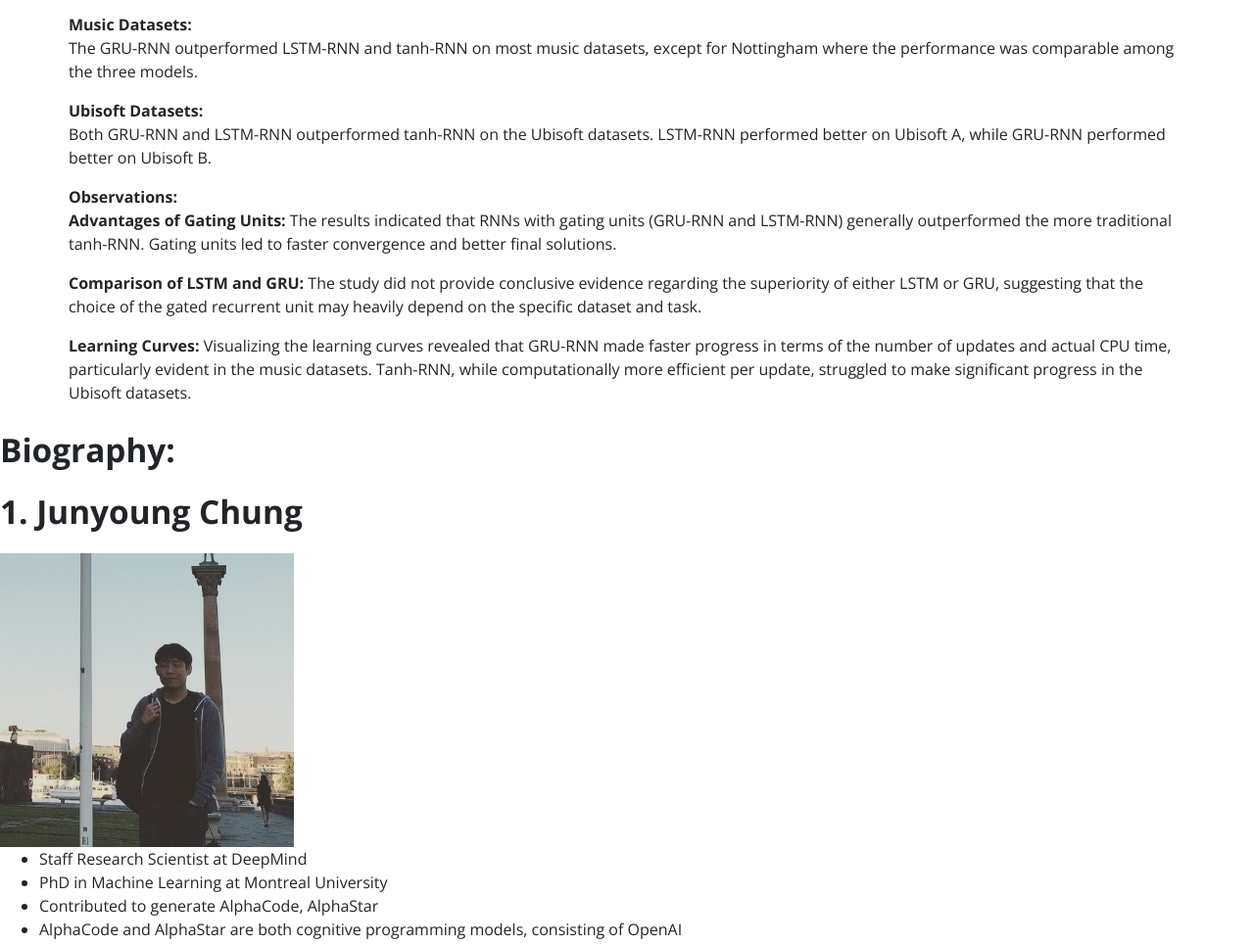
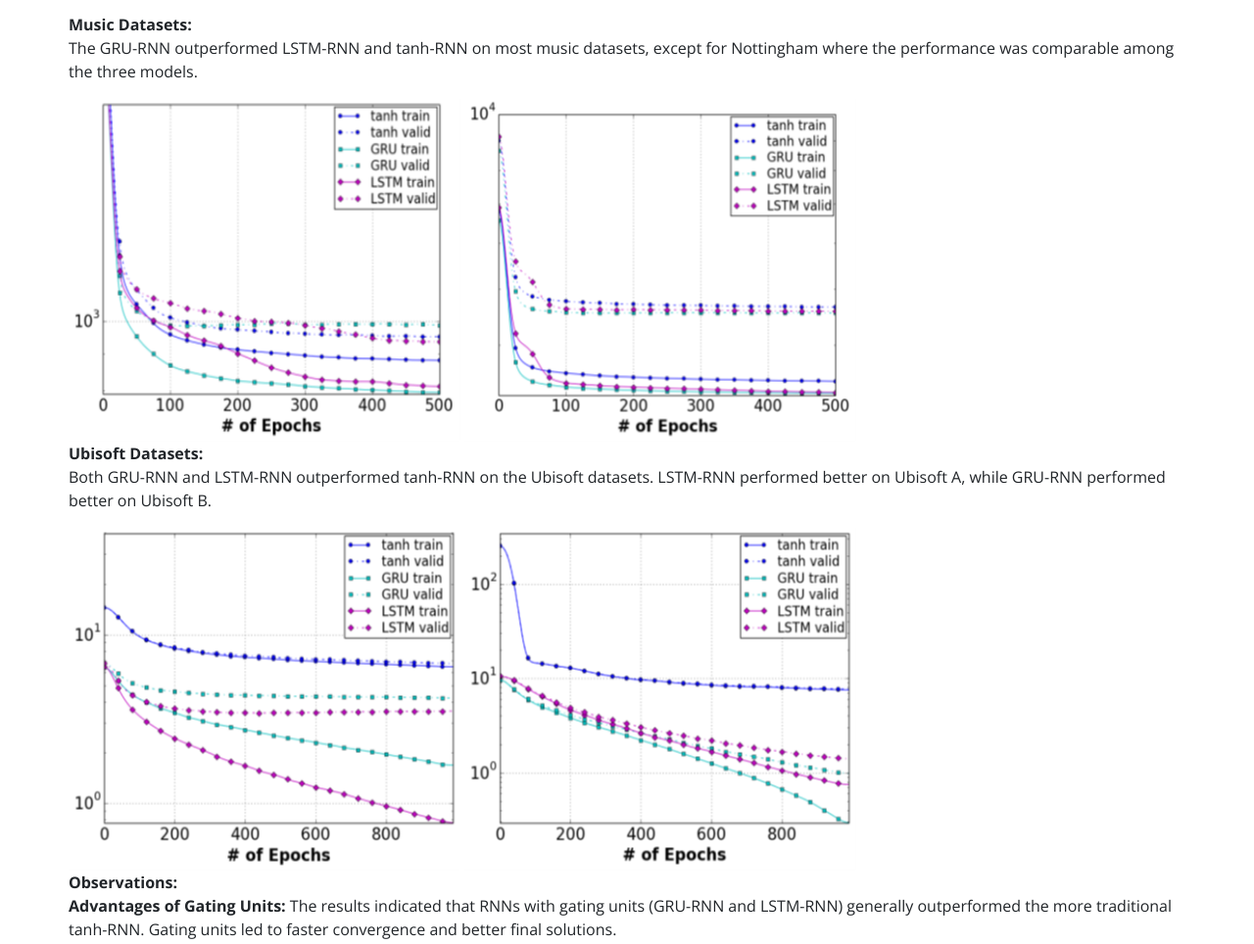
Before and after one commit to JGP2L8CY/GRU, a plain HTML site: page index.html in a window 1280 px wide. Shown: the part 1597-2561 px from the top of the page at 98% size. Drawn offline with nearby package versions, Linux system fonts and the light colour scheme.

Commit message:
update results

```diff
--- a/index.html
+++ b/index.html
@@ -68,8 +68,19 @@
 
           <b>Music Datasets:</b>
           <p>The GRU-RNN outperformed LSTM-RNN and tanh-RNN on most music datasets, except for Nottingham where the performance was comparable among the three models.</p>
+
+          <div>
+          <img src="results1.png" alt="results 1" width="400" height="350">
+          <img src="results2.png" alt="results 2" width="400" height="350">
+          </div>
+
           <b>Ubisoft Datasets:</b>
           <p>Both GRU-RNN and LSTM-RNN outperformed tanh-RNN on the Ubisoft datasets. LSTM-RNN performed better on Ubisoft A, while GRU-RNN performed better on Ubisoft B.</p>
+
+          <div>
+            <img src="results3.png" alt="results 3" width="400" height="350">
+            <img src="results4.png" alt="results 4" width="400" height="350">
+            </div>
 
           <b>Observations:</b>
           <p><b>Advantages of Gating Units:</b> The results indicated that RNNs with gating units (GRU-RNN and LSTM-RNN) generally outperformed the more traditional tanh-RNN. Gating units led to faster convergence and better final solutions.</p>
```
Also changed, not shown: results1.png (added), results2.png (added), results3.png (added), results4.png (added).
